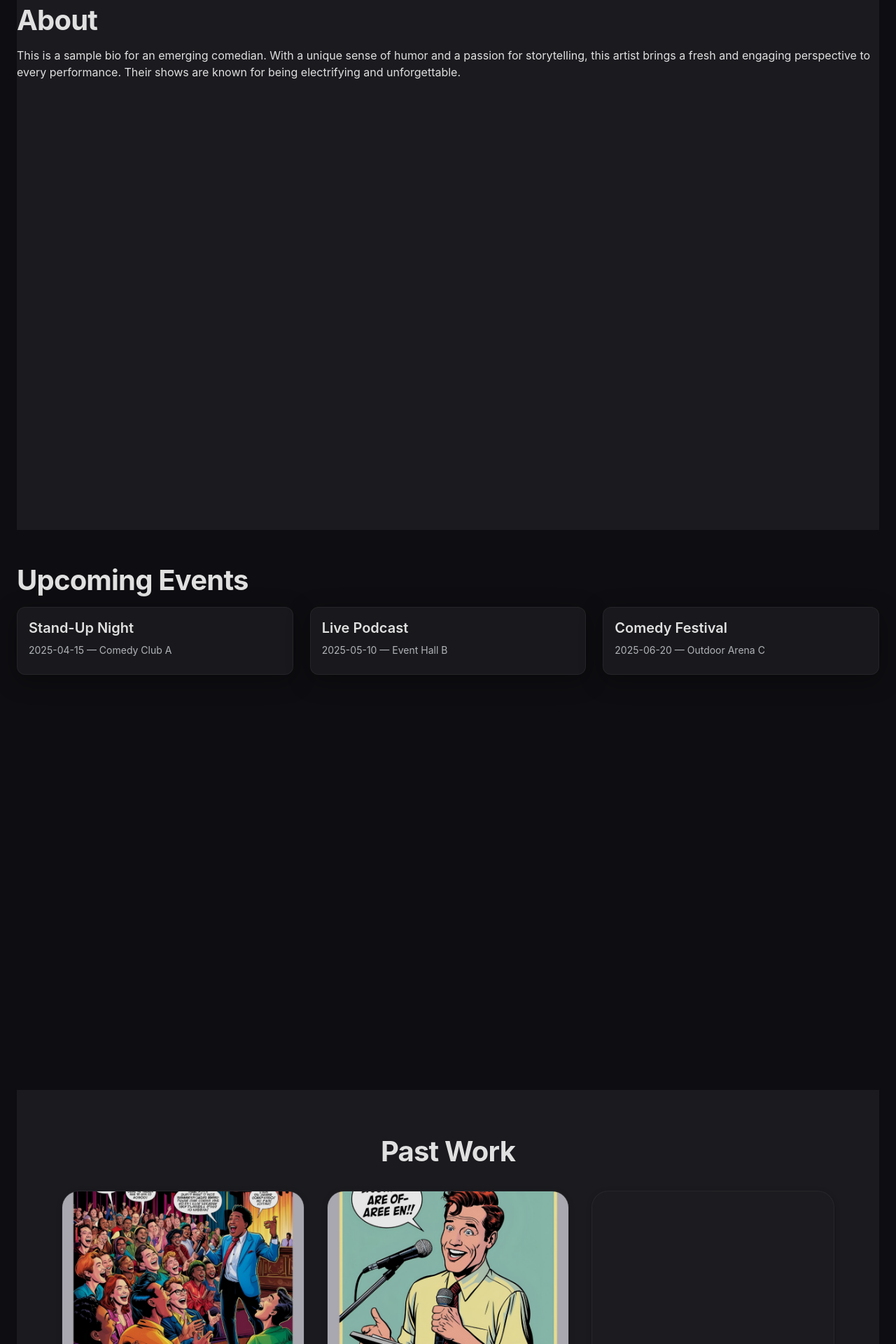
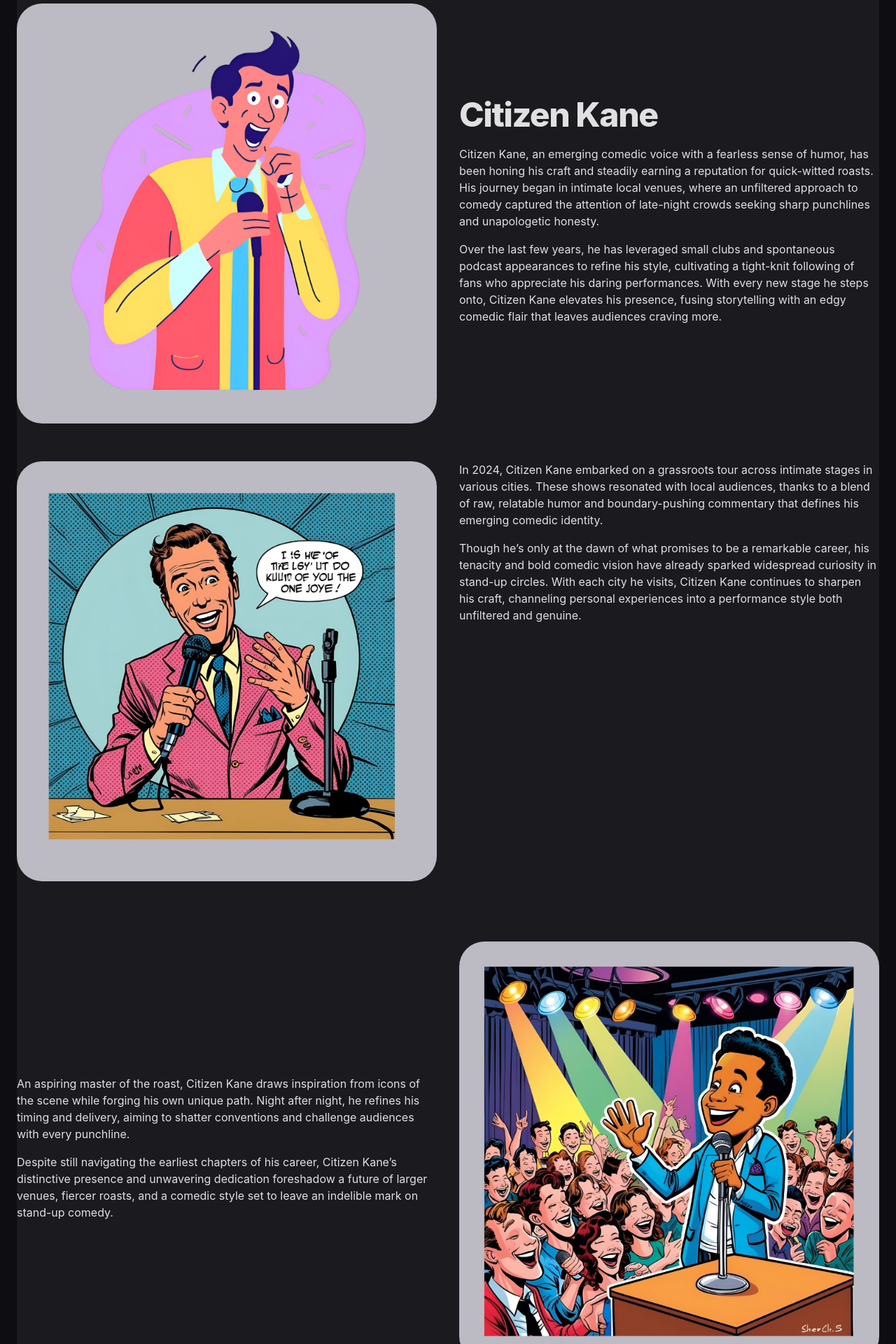
Before and after one commit to WuTangLan1/Sample-Comedy-Profile-2, a React (Create React App) app: page / in a window 1280 px wide. Shown: the part 140-2060 px from the top of the page at 70% size. Built offline with nearby package versions, Linux system fonts and the light colour scheme; grey boxes are pictures that could not be loaded.

Commit message:
default about

```diff
--- a/src/components/About.tsx
+++ b/src/components/About.tsx
@@ -1,6 +1,6 @@
 // src/components/About.tsx
 import React from 'react';
-import { Box, Typography } from '@mui/material';
+import { Box, Typography, Grid } from '@mui/material';
 import { motion } from 'framer-motion';
 
 const About: React.FC = () => {
@@ -18,14 +18,70 @@ const About: React.FC = () => {
         whileInView={{ opacity: 1, y: 0 }}
         transition={{ duration: 0.8 }}
       >
-        <Typography variant="h2" gutterBottom>
-          About
-        </Typography>
-        <Typography variant="body1">
-          This is a sample bio for an emerging comedian. With a unique sense of humor and a passion for
-          storytelling, this artist brings a fresh and engaging perspective to every performance. Their shows
-          are known for being electrifying and unforgettable.
-        </Typography>
+        <Grid container spacing={4} alignItems="center">
+          <Grid item xs={12} md={6}>
+            <Box
+              component="img"
+              src="/images/profile_photos/profile1.png"
+              alt="Citizen Kane"
+              sx={{ width: '100%', borderRadius: 3 }}
+            />
+          </Grid>
+          <Grid item xs={12} md={6}>
+            <Typography variant="h1" gutterBottom>
+              Citizen Kane
+            </Typography>
+            <Typography variant="body1" paragraph>
+              Citizen Kane, an emerging comedic voice with a fearless sense of humor, has been honing his craft and steadily earning a reputation for quick-witted roasts. His journey began in intimate local venues, where an unfiltered approach to comedy captured the attention of late-night crowds seeking sharp punchlines and unapologetic honesty.
+            </Typography>
+            <Typography variant="body1" paragraph>
+              Over the last few years, he has leveraged small clubs and spontaneous podcast appearances to refine his style, cultivating a tight-knit following of fans who appreciate his daring performances. With every new stage he steps onto, Citizen Kane elevates his presence, fusing storytelling with an edgy comedic flair that leaves audiences craving more.
+            </Typography>
+          </Grid>
+        </Grid>
+      </motion.div>
+      <motion.div
+        initial={{ opacity: 0, y: 20 }}
+        whileInView={{ opacity: 1, y: 0 }}
+        transition={{ duration: 0.8 }}
+        style={{ marginTop: '3rem' }}
+      >
+        <Grid container spacing={4} justifyContent="space-between">
+          <Grid item xs={12} md={6}>
+            <Box
+              component="img"
+              src="/images/profile_photos/profile2.png"
+              alt="Citizen Kane 2"
+              sx={{ width: '100%', borderRadius: 3 }}
+            />
+          </Grid>
+          <Grid item xs={12} md={6}>
+            <Typography variant="body1" paragraph>
+              In 2024, Citizen Kane embarked on a grassroots tour across intimate stages in various cities. These shows resonated with local audiences, thanks to a blend of raw, relatable humor and boundary-pushing commentary that defines his emerging comedic identity.
+            </Typography>
+            <Typography variant="body1" paragraph>
+              Though he’s only at the dawn of what promises to be a remarkable career, his tenacity and bold comedic vision have already sparked widespread curiosity in stand-up circles. With each city he visits, Citizen Kane continues to sharpen his craft, channeling personal experiences into a performance style both unfiltered and genuine.
+            </Typography>
+          </Grid>
+        </Grid>
+        <Grid container spacing={4} sx={{ marginTop: '3rem' }} alignItems="center">
+          <Grid item xs={12} md={6}>
+            <Typography variant="body1" paragraph>
+              An aspiring master of the roast, Citizen Kane draws inspiration from icons of the scene while forging his own unique path. Night after night, he refines his timing and delivery, aiming to shatter conventions and challenge audiences with every punchline.
+            </Typography>
+            <Typography variant="body1" paragraph>
+              Despite still navigating the earliest chapters of his career, Citizen Kane’s distinctive presence and unwavering dedication foreshadow a future of larger venues, fiercer roasts, and a comedic style set to leave an indelible mark on stand-up comedy.
+            </Typography>
+          </Grid>
+          <Grid item xs={12} md={6}>
+            <Box
+              component="img"
+              src="/images/profile_photos/profile3.png"
+              alt="Citizen Kane 3"
+              sx={{ width: '100%', borderRadius: 3 }}
+            />
+          </Grid>
+        </Grid>
       </motion.div>
     </Box>
   );
```
